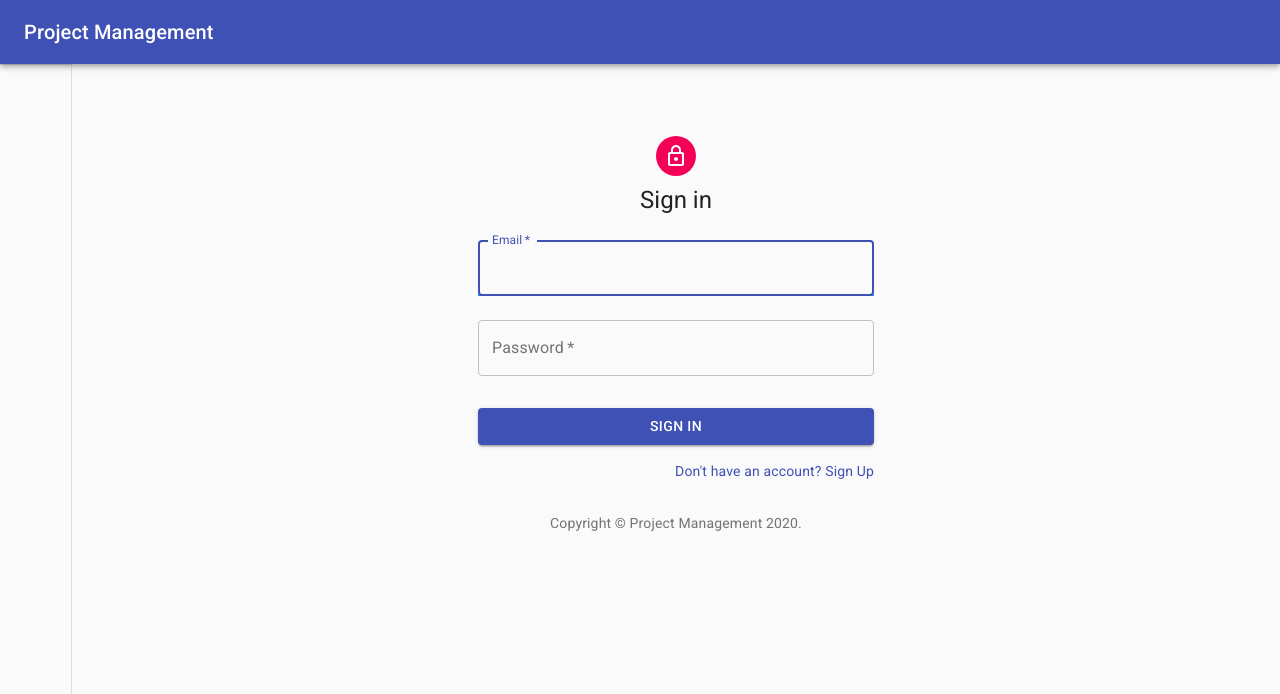
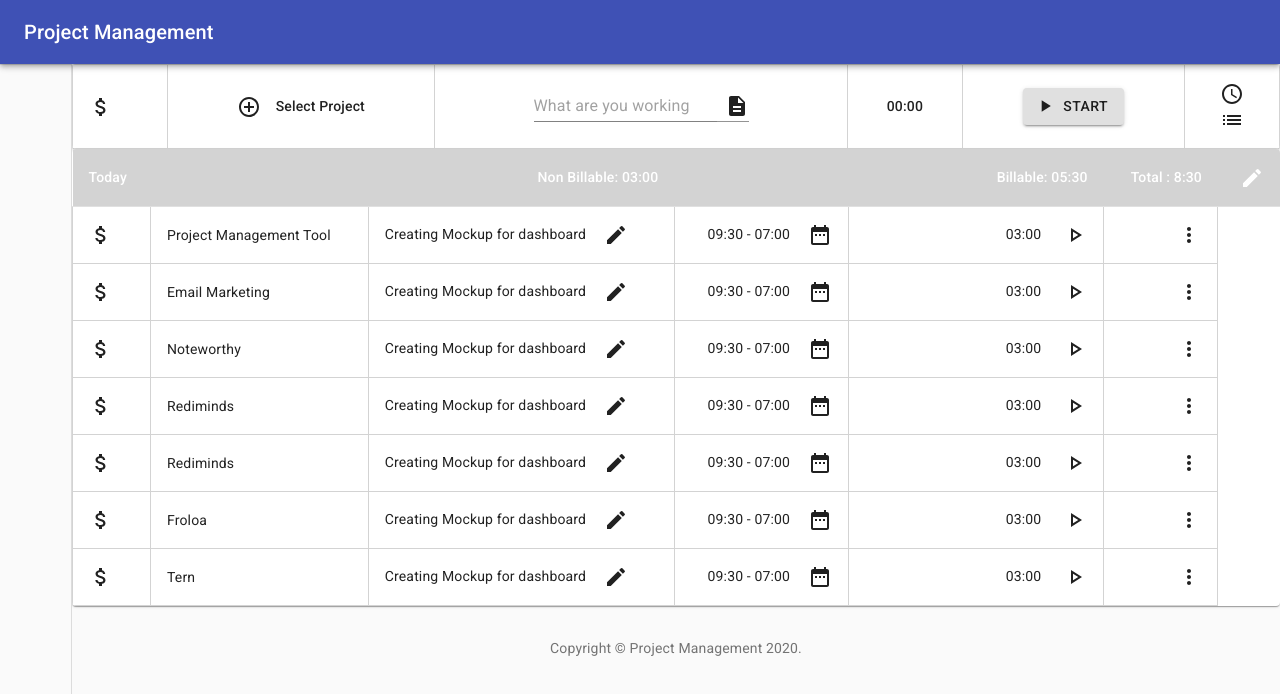
Before and after one commit to dev-expert/project-management, a React app in the folder webapp/: page /timesheet in a window 1280 px wide. Before the commit this address led to /. Shown: the top 694 px of the page. Built offline with nearby package versions, Linux system fonts and the light colour scheme.

Commit message:
add timesheet route

```diff
--- a/webapp/src/App.js
+++ b/webapp/src/App.js
@@ -11,6 +11,7 @@ import CreateProject from './components/CreateProject';
 import Users from './components/Users';
 import CreateUser from './components/CreateUser';
 import Drawer from './components/Drawer';
+import Timesheet from './components/timesheet'
 import { ToastContainer } from 'react-toastify';
 import 'react-toastify/dist/ReactToastify.css';
 import MomentUtils from "@date-io/moment";
@@ -27,6 +28,7 @@ function App() {
           <ToastContainer/>
           <Switch>
             <Route path="/" exact component={Login} />
+            <Route path="/timesheet" exact component={Timesheet} />
             <Route path="/signup" exact component={Signup} />
             <Route path="/home" exact component={Home} />
             <Route path="/projects/create" exact component={CreateProject} />
--- /dev/null
+++ b/webapp/src/components/timesheet/Table.js
@@ -0,0 +1,101 @@
+import React from 'react';
+import { makeStyles, withStyles } from '@material-ui/core/styles';
+
+import Table from '@material-ui/core/Table';
+import TableBody from '@material-ui/core/TableBody';
+import TableCell from '@material-ui/core/TableCell';
+import TableContainer from '@material-ui/core/TableContainer';
+import TableHead from '@material-ui/core/TableHead';
+import TableRow from '@material-ui/core/TableRow';
+import Paper from '@material-ui/core/Paper';
+import DollarIcon from '@material-ui/icons/AttachMoney'
+import CreateIcon from '@material-ui/icons/Create';
+import DateRangeIcon from '@material-ui/icons/DateRange';
+import MoreVertOutlinedIcon from '@material-ui/icons/MoreVertOutlined';
+import PlayArrowOutlinedIcon from '@material-ui/icons/PlayArrowOutlined';
+const useStyles = makeStyles({
+	table: {
+		minWidth: 650,
+	},
+});
+
+const Space = () => {
+	return (
+		<>&nbsp;&nbsp;&nbsp;&nbsp;&nbsp;&nbsp;&nbsp;&nbsp;</>)
+}
+
+export const BorderedCell = withStyles((theme) => ({
+
+	body: {
+		fontSize: 14,
+		border: '1px solid lightgray'
+	},
+}))(TableCell);
+
+const StyledTableCell = withStyles((theme) => ({
+	head: {
+		backgroundColor: 'lightgray',
+		color: theme.palette.common.white,
+	},
+	body: {
+		fontSize: 14,
+	},
+}))(TableCell);
+
+
+
+
+function createData(name, description, duration, total, protein) {
+	return { name, description, duration, total, protein };
+}
+
+const rows = [
+	createData('Project Management Tool', "Creating Mockup for dashboard", "09:30 - 07:00", "03:00"),
+	createData('Email Marketing', "Creating Mockup for dashboard", "09:30 - 07:00", "03:00"),
+	createData('Noteworthy', "Creating Mockup for dashboard", "09:30 - 07:00", "03:00"),
+	createData('Rediminds', "Creating Mockup for dashboard", "09:30 - 07:00", "03:00"),
+	createData('Rediminds', "Creating Mockup for dashboard", "09:30 - 07:00", "03:00"),
+	createData('Froloa', "Creating Mockup for dashboard", "09:30 - 07:00", "03:00"),
+	createData('Tern', "Creating Mockup for dashboard", "09:30 - 07:00", "03:00"),
+];
+
+export default function BasicTable() {
+	const classes = useStyles();
+
+	return (
+		<TableContainer component={Paper}>
+			<Table className={classes.table} aria-label="simple table">
+				<TableHead>
+					<TableRow>
+						<StyledTableCell>Today</StyledTableCell>
+						<StyledTableCell align="right">&nbsp;&nbsp;&nbsp;&nbsp;&nbsp;</StyledTableCell>
+						<StyledTableCell align="right">Non Billable: 03:00</StyledTableCell>
+						<StyledTableCell align="right">&nbsp;</StyledTableCell>
+						<StyledTableCell align="right">Billable: 05:30</StyledTableCell>
+						<StyledTableCell align="right">Total : 8:30</StyledTableCell>
+						<StyledTableCell align="right"><CreateIcon /></StyledTableCell>
+
+					</TableRow>
+				</TableHead>
+				<TableBody>
+					{rows.map((row) => (
+						<TableRow key={row.name}>
+							<BorderedCell align="left"><DollarIcon />
+							</BorderedCell>
+							<BorderedCell component="th" align="left" scope="row">
+								{row.name}
+							</BorderedCell>
+							<BorderedCell align="left">{row.description} &nbsp;&nbsp;&nbsp;&nbsp;<CreateIcon /> </BorderedCell>
+							<BorderedCell align="right">{row.duration} &nbsp;&nbsp;&nbsp;&nbsp;<DateRangeIcon /></BorderedCell>
+							<BorderedCell align="right"><Space />
+								<Space /><Space />
+								<Space />{row.total} &nbsp;&nbsp;&nbsp;&nbsp; <PlayArrowOutlinedIcon />
+							</BorderedCell>
+							<BorderedCell align="right"><MoreVertOutlinedIcon /></BorderedCell>
+						</TableRow>
+					))}
+				</TableBody>
+			</Table>
+		</TableContainer>
+	);
+}
--- /dev/null
+++ b/webapp/src/components/timesheet/index.js
@@ -0,0 +1,92 @@
+import React from 'react'
+import { withStyles } from '@material-ui/core/styles';
+import TableContainer from '@material-ui/core/TableContainer';
+
+import DollarIcon from '@material-ui/icons/AttachMoney'
+import Input from '@material-ui/core/Input';
+import Button from '@material-ui/core/Button';
+import InputAdornment from '@material-ui/core/InputAdornment';
+import StartIcon from '@material-ui/icons/PlayArrow';
+import ListIcon from '@material-ui/icons/List';
+import Paper from '@material-ui/core/Paper';
+import Table from '@material-ui/core/Table';
+
+import ClockIcon from '@material-ui/icons/QueryBuilder';
+import DescriptionIcon from '@material-ui/icons/Description';
+import TimeSheetTable from './Table';
+import ControlPointOutlinedIcon from '@material-ui/icons/ControlPointOutlined';
+import TableCell from '@material-ui/core/TableCell';
+import TableHead from '@material-ui/core/TableHead';
+import CreateIcon from '@material-ui/icons/Create';
+import TableRow from '@material-ui/core/TableRow';
+
+const BorderedCell = withStyles((theme) => ({
+	head:{
+		border:'1px solid lightgray'
+	},
+	body: {
+		fontSize: 14,
+		background:'red',
+		border:'1px solid lightgray'
+	},
+}))(TableCell);
+
+
+const Index = () => {
+
+	return (
+		<div className="timesheet">
+			<div>
+				<div className="">
+					<TableContainer component={Paper}>
+			<Table  aria-label="simple table">
+					<TableHead>
+						<TableRow>
+							<BorderedCell align="left">	<DollarIcon /></BorderedCell>
+							<BorderedCell align="center">
+							<ControlPointOutlinedIcon />&nbsp;&nbsp;&nbsp; <span htmlFor="age-native-simple">Select Project</span>
+							</BorderedCell>
+
+							<BorderedCell align="center">
+								<Input
+									id="standard-adornment-weight"
+									value=""
+									onChange=""
+									placeholder="What are you working"
+									endAdornment={<InputAdornment position="end"><DescriptionIcon /></InputAdornment>}
+
+								/>
+							</BorderedCell>
+							<BorderedCell align="center">00:00</BorderedCell>
+							<BorderedCell align="center"><Button variant="contained"
+
+								startIcon={<StartIcon />}
+								color="#000000"
+							>
+								Start
+      					</Button></BorderedCell>
+
+							<BorderedCell align="center">
+								<ClockIcon />
+								<br/>
+								<ListIcon />
+							</BorderedCell>
+
+						</TableRow>
+					</TableHead>
+					</Table>
+					</TableContainer>
+				</div>
+
+				<div className="timesheet__table">
+					<TimeSheetTable />
+				</div>
+			</div>
+
+
+		</div>
+
+	)
+}
+
+export default Index
```
